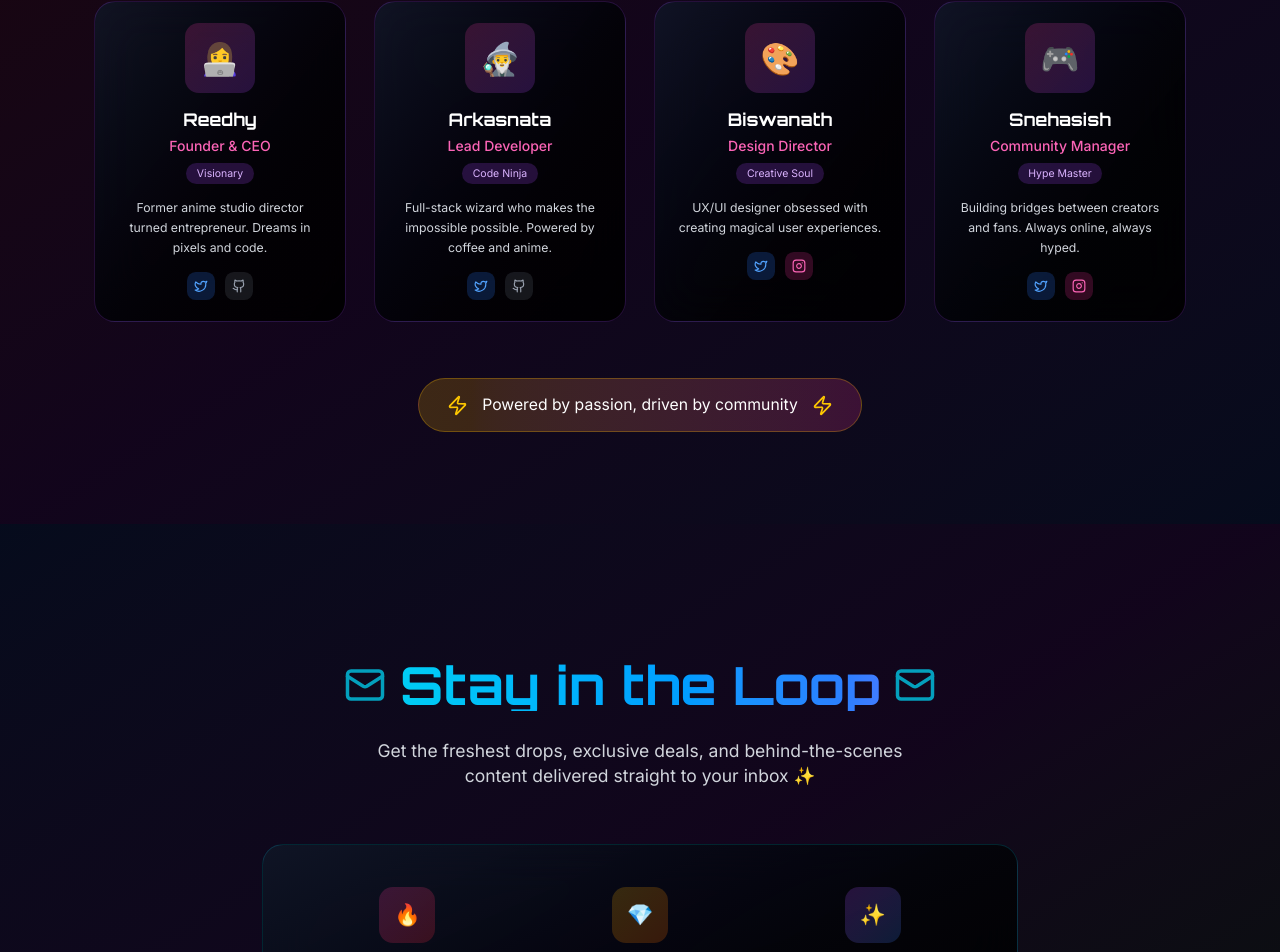
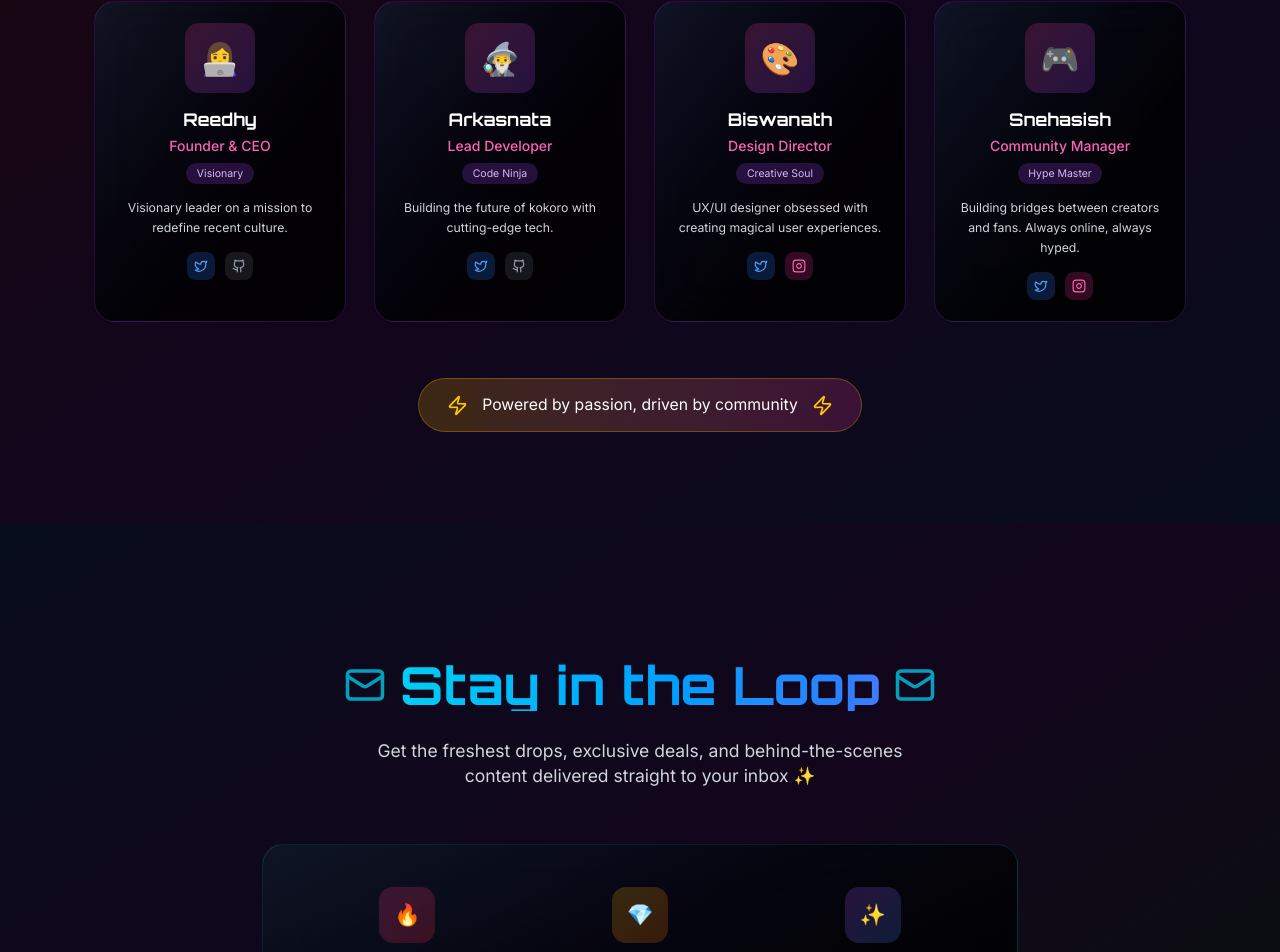
Before and after one commit to arkasnatapal/kokoro, a React (Vite) app: page / in a window 1280 px wide. Shown: the part 1876-2828 px from the top of the page. Built offline with nearby package versions, Linux system fonts and the light colour scheme.

Commit message:
desc changed

```diff
--- a/src/components/LandingPage.tsx
+++ b/src/components/LandingPage.tsx
@@ -81,7 +81,7 @@ export default function LandingPage() {
     {
       name: 'Reedhy ',
       role: 'Founder & CEO',
-      description: 'Former anime studio director turned entrepreneur. Dreams in pixels and code.',
+      description: 'Visionary leader on a mission to redefine recent culture. ',
       avatar: '👩‍💻',
       social: { twitter: 'none', github: 'none' },
       vibe: 'Visionary'
@@ -89,7 +89,7 @@ export default function LandingPage() {
     {
       name: 'Arkasnata',
       role: 'Lead Developer',
-      description: 'Full-stack wizard who makes the impossible possible. Powered by coffee and anime.',
+      description: 'Building the future of kokoro with cutting-edge tech.',
       avatar: '🧙‍♂️',
       social: { twitter: 'none', github: 'none' },
       vibe: 'Code Ninja'
```
